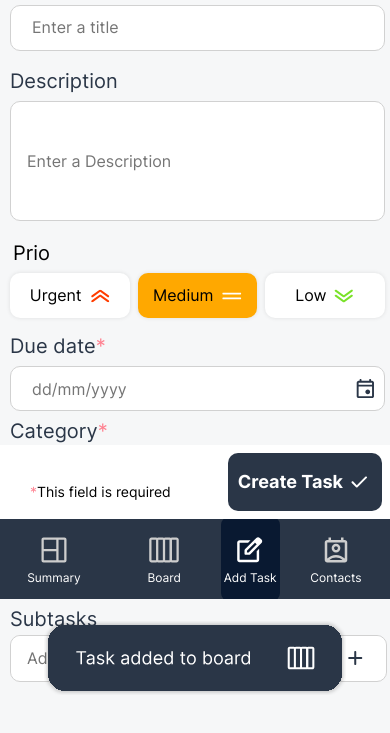
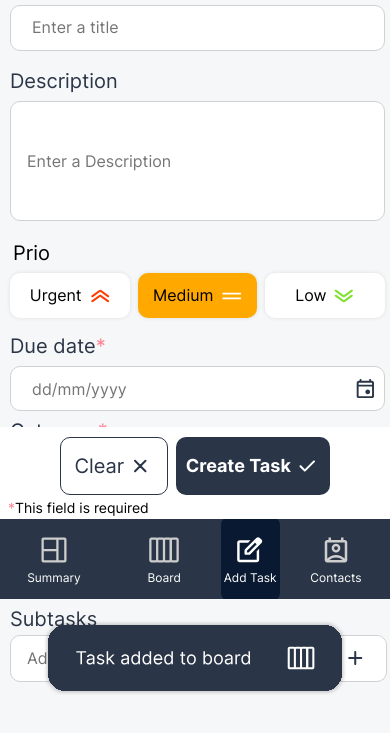
Before and after one commit to fervenmusic/join, a plain HTML site: page add-task.html in a window 390 px wide. Shown: the part 245-978 px from the top of the page. Drawn offline with nearby package versions, Linux system fonts and the light colour scheme; no server answers.

Commit message:
add clear button at add-task.html responsive

```diff
--- a/css/add_task.css
+++ b/css/add_task.css
@@ -1296,23 +1296,26 @@ body {
 
   .clear-and-create-section {
     display: flex;
-    justify-content: flex-end;
+    justify-content: center;
     position: fixed;
-    bottom: 80px;
-    padding: 8px;
+    bottom: 80px !important;
+    padding-top: 10px;
+    padding-bottom: 24px;
+    padding-right: 0px;
     gap: 8px;
     right: 0px;
-    width: 100vw;
+    width: 100%;
     background-color: white;
     z-index: 9999;
+
   }
 
   .clear-button {
-    display: none;
+    /*display: none;*/
   }
 
   .clear-button h3 {
-    display: none;
+    /*display: none;*/
   }
 
   .create-task-button {
@@ -1326,10 +1329,10 @@ body {
 
   .required-legend {
     position: fixed;
-    bottom: 95px;
+    bottom: 64px !important;
     padding: 8px;
     gap: 8px;
-    left: 0px;
+    left: 0px !important;
     font-size: 14px;
     z-index: 10000;
   }
```
